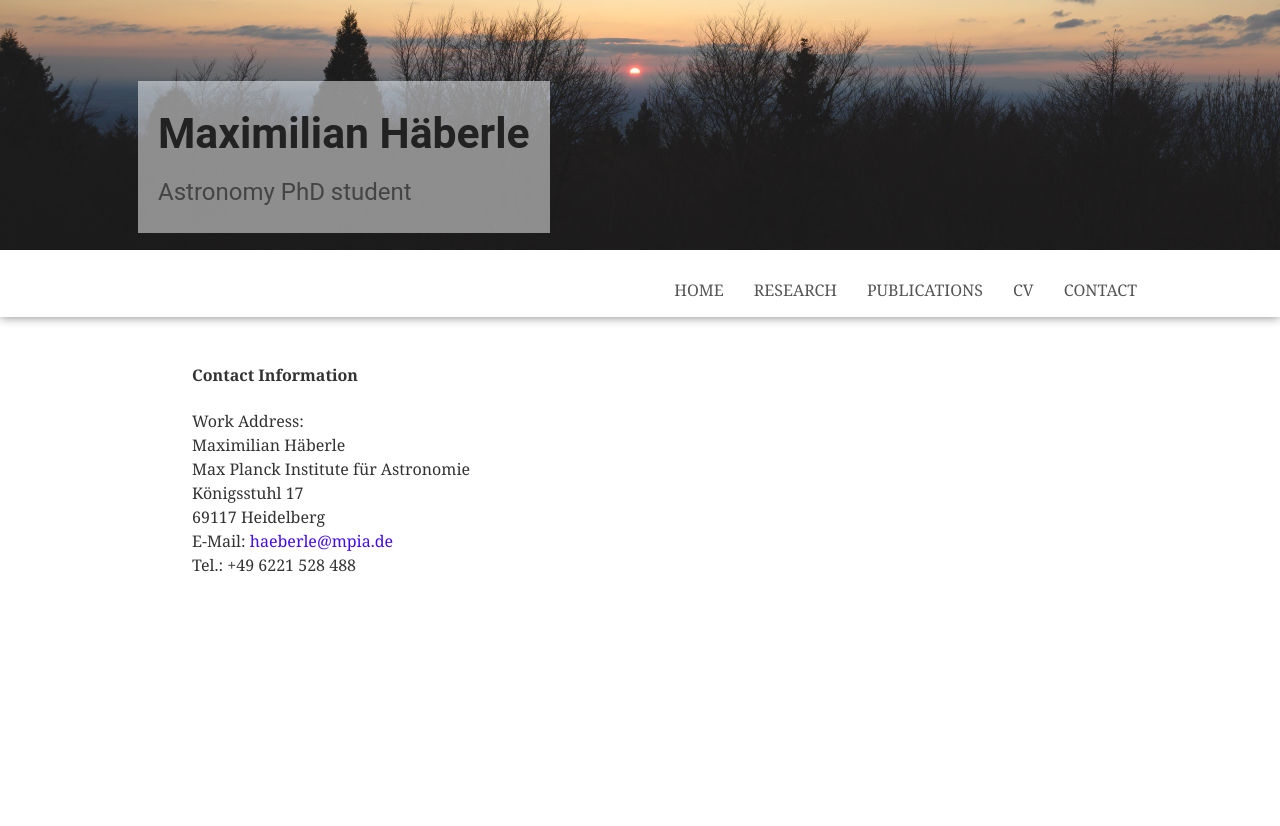
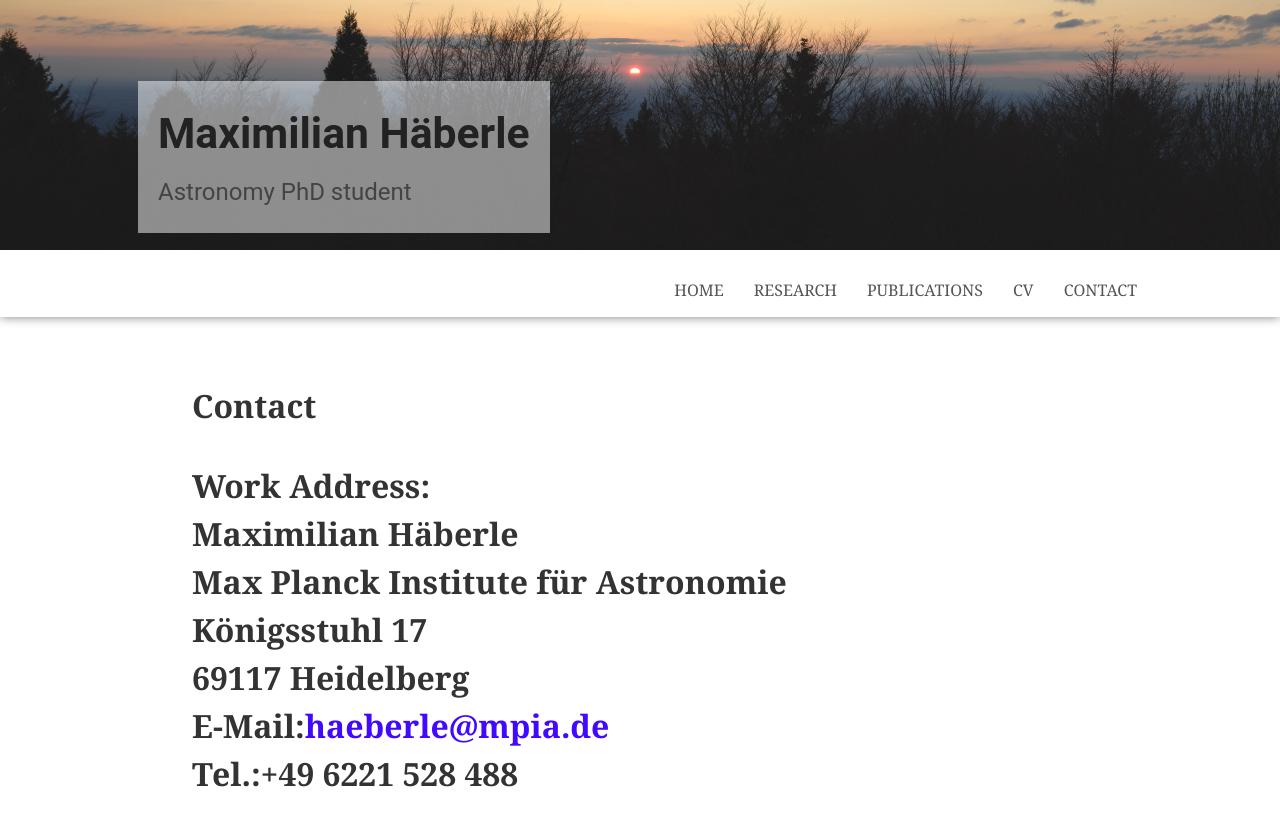
Before and after one commit to maxhaeberle/maxhaeberle.github.io, a Jekyll site: the page built from contact.html, in a window 1280 px wide. Shown: the top 826 px of the page. Built offline with Jekyll 4.4.1, drawn with Linux system fonts in a browser that asks for light colours.

Commit message:
Added Contact page

```diff
--- a/contact.html
+++ b/contact.html
@@ -5,6 +5,5 @@ permalink: /contact/
 
 header-image: ../assets/img/Z62_0541.jpg
 ---
-
-<h4>Contact Information</h4>
-<p>Work Address:<br>Maximilian Häberle<br>Max Planck Institute für Astronomie<br>Königsstuhl 17<br>69117 Heidelberg<br>E-Mail: <a href="mailto:haeberle@mpia.de">haeberle@mpia.de</a><br>Tel.: +49 6221 528 488 </br></p>
+<h1>Contact
+<p><b>Work Address:</b><br>Maximilian Häberle<br>Max Planck Institute für Astronomie<br>Königsstuhl 17<br>69117 Heidelberg<br><b>E-Mail:</b><a href="mailto:haeberle@mpia.de">haeberle@mpia.de</a><br><b>Tel.:</b>+49 6221 528 488 </br></p>
```
